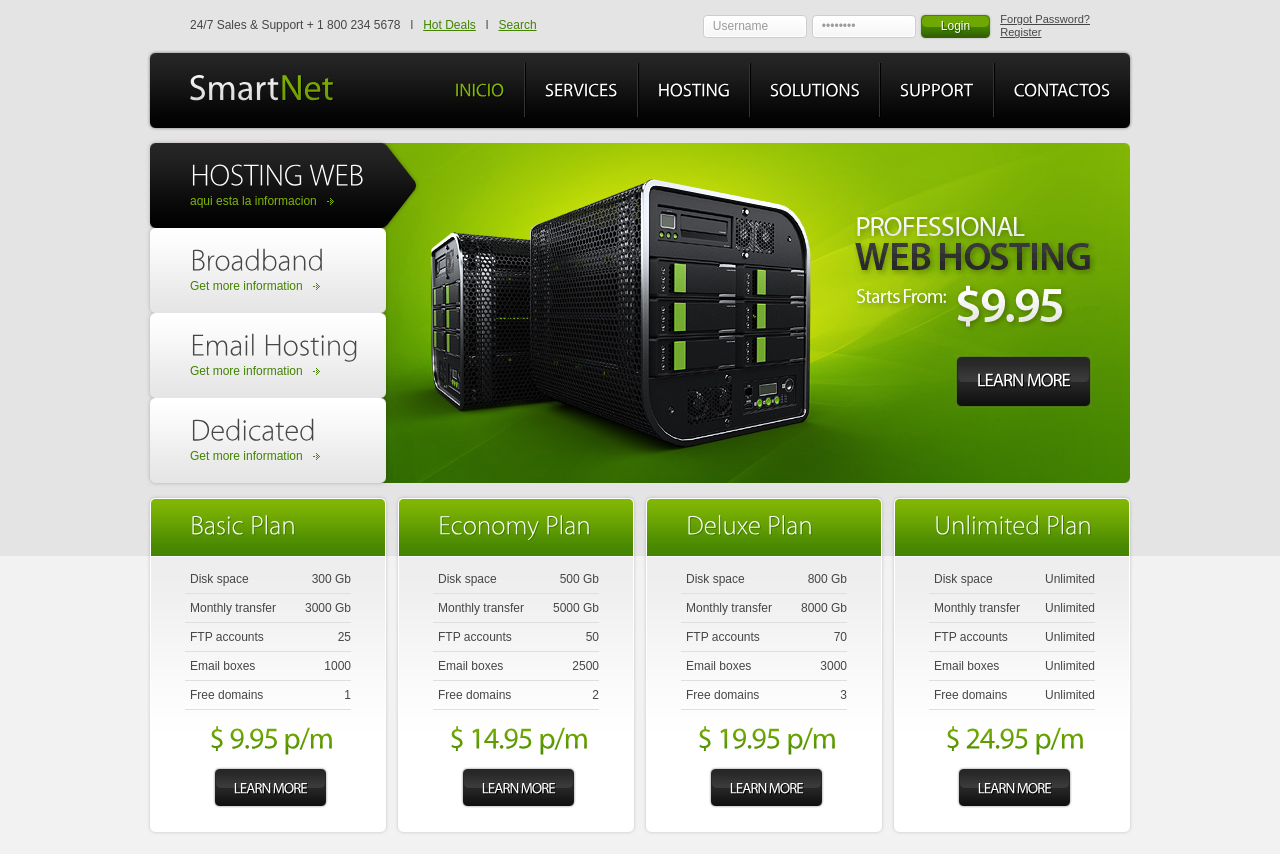
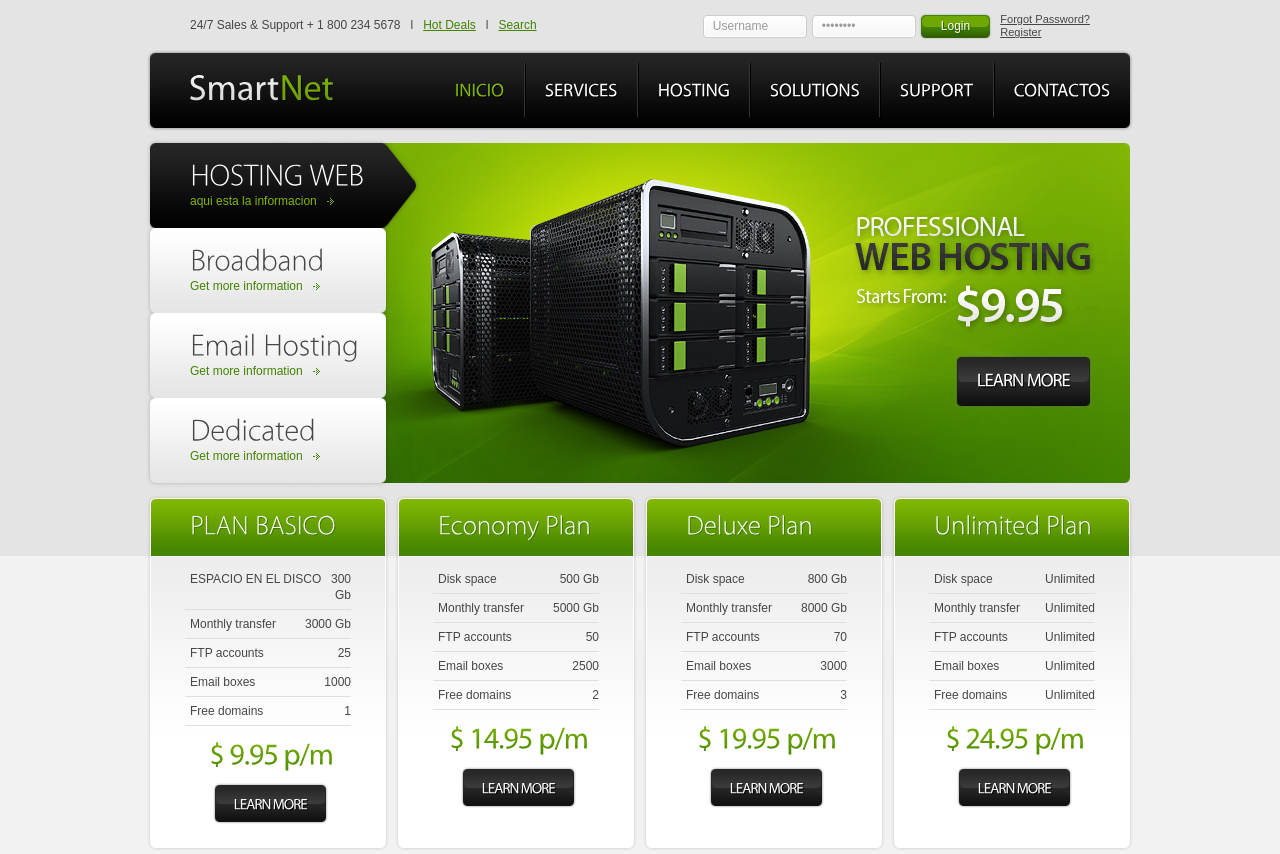
Before and after one commit to miltonterrazas/plantillaServer, a plain HTML site: page index.html in a window 1280 px wide. Shown: the top 854 px of the page. Drawn offline with Linux system fonts and the light colour scheme.

Commit message:
cambio de basic plan por PLAN BASICO abajo

```diff
--- a/index.html
+++ b/index.html
@@ -102,9 +102,9 @@
 											<div class="right-bot-corner maxheight">
 												<div class="left-bot-corner maxheight">
 													<div class="inner">
-														<h3>Basic Plan</h3>
+														<h3>PLAN BASICO</h3>
 														<ul class="info-list">
-															<li><span>Disk space</span>300 Gb</li>
+															<li><span>ESPACIO EN EL DISCO</span>300 Gb</li>
 															<li><span>Monthly transfer</span>3000 Gb</li>
 															<li><span>FTP accounts</span>25</li>
 															<li><span>Email boxes</span>1000</li>
```
